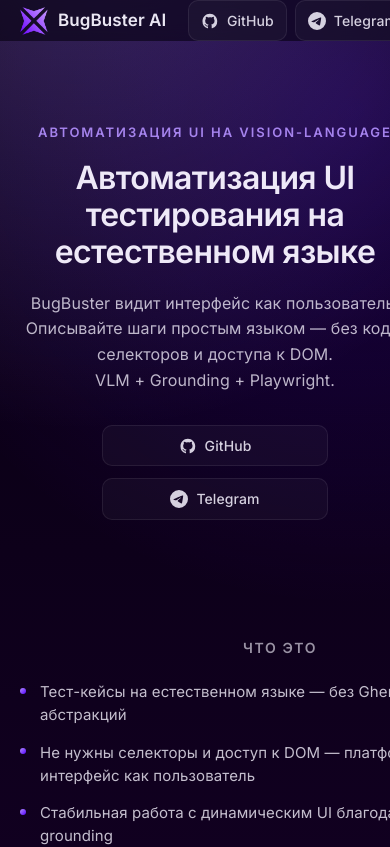
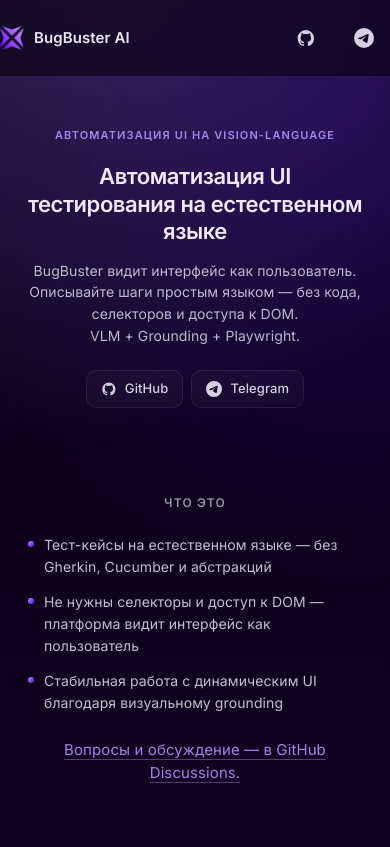
Before and after one commit to BugBuster-AI/landing, a React (Vite) app: page / in a window 390 px wide. Shown: the top 847 px of the page. Built offline with nearby package versions, Linux system fonts and the light colour scheme.

Commit message:
Refactor CSS for landing page and main styles, adjusting widths, overflow properties, and adding responsive design elements for improved layout and accessibility.

```diff
--- a/src/index.css
+++ b/src/index.css
@@ -51,14 +51,17 @@
 
 #root {
   width: 100%;
+  min-width: 0;
   min-height: 100svh;
   display: flex;
   flex-direction: column;
   box-sizing: border-box;
 }
 
+html,
 body {
   margin: 0;
+  overflow-x: hidden;
 }
 
 h1,
@@ -86,6 +89,13 @@
     font-size: 20px;
   }
 }
+
+/* Override for landing page sections - loaded after landing.css */
+.lp-aboutTitle {
+  text-align: center !important;
+  display: block;
+  width: 100%;
+}
 p {
   margin: 0;
 }
--- a/src/landing/landing.css
+++ b/src/landing/landing.css
@@ -8,10 +8,11 @@
 }
 
 .lp-container {
-  width: 720px;
-  max-width: 100%;
+  width: 100%;
+  max-width: 720px;
   margin: 0 auto;
   padding: 0 24px;
+  box-sizing: border-box;
 }
 
 .lp-main {
@@ -58,12 +59,37 @@
   font-size: 17px;
   font-weight: 600;
   color: rgba(247, 243, 255, 0.95);
+  white-space: nowrap;
 }
 
 .lp-headerLinks {
   display: flex;
   align-items: center;
   gap: 8px;
+}
+
+.lp-headerLinks .lp-iconLink {
+  padding: 6px;
+  min-width: 36px;
+  min-height: 36px;
+  justify-content: center;
+  border: none;
+  background: transparent;
+}
+
+.lp-headerLinks .lp-iconLink:hover {
+  border: none;
+  background: rgba(180, 144, 255, 0.1);
+}
+
+.lp-headerLinks .lp-iconLink span {
+  display: none;
+}
+
+.lp-headerLinks .lp-iconLink-svg {
+  width: 22px;
+  height: 22px;
+  margin: 0;
 }
 
 /* Icon links */
@@ -108,6 +134,7 @@
 .lp-heroCopy {
   max-width: 540px;
   margin: 0 auto;
+  min-width: 0;
 }
 
 .lp-kicker {
@@ -117,6 +144,8 @@
   text-transform: uppercase;
   color: rgba(180, 144, 255, 0.9);
   margin-bottom: 16px;
+  overflow-wrap: break-word;
+  word-wrap: break-word;
 }
 
 .lp-h1 {
@@ -126,6 +155,8 @@
   margin: 0 0 20px;
   color: var(--text-h);
   font-weight: 600;
+  overflow-wrap: break-word;
+  word-wrap: break-word;
 }
 
 .lp-lead {
@@ -133,6 +164,8 @@
   line-height: 1.6;
   color: rgba(247, 243, 255, 0.75);
   margin: 0 0 32px;
+  overflow-wrap: break-word;
+  word-wrap: break-word;
 }
 
 .lp-leadStack {
@@ -160,8 +193,11 @@
 
 .lp-aboutInner {
   max-width: 520px;
+  width: 100%;
   margin: 0 auto;
   text-align: center;
+  min-width: 0;
+  overflow: hidden;
 }
 
 .lp-aboutTitle {
@@ -171,30 +207,40 @@
   text-transform: uppercase;
   color: rgba(247, 243, 255, 0.6);
   margin: 0 0 24px;
+  text-align: center;
 }
 
 .lp-aboutList {
   list-style: none;
   padding: 0;
-  margin: 0;
+  margin: 0 auto;
   display: flex;
   flex-direction: column;
   gap: 14px;
-  text-align: left;
+  text-align: center;
+  max-width: 100%;
+  width: 100%;
+  min-width: 0;
 }
 
 .lp-aboutList li {
   position: relative;
-  padding-left: 20px;
+  padding: 0 0 0 24px;
   font-size: 15px;
   line-height: 1.55;
   color: rgba(247, 243, 255, 0.78);
+  overflow-wrap: break-word;
+  word-wrap: break-word;
+  word-break: break-word;
+  text-align: left;
+  max-width: 100%;
+  box-sizing: border-box;
 }
 
 .lp-aboutList li::before {
   content: '';
   position: absolute;
-  left: 0;
+  left: 8px;
   top: 0.5em;
   width: 6px;
   height: 6px;
@@ -249,30 +295,178 @@
 
 @media (max-width: 640px) {
   .lp-container {
-    padding: 0 20px;
+    padding: 0 24px;
+  }
+
+  .lp-heroInner,
+  .lp-aboutInner {
+    min-width: 0;
+  }
+
+  .lp-headerInner {
+    padding: 12px 0;
+    gap: 12px;
+    flex-wrap: nowrap;
+    min-width: 0;
+  }
+
+  .lp-logoLink {
+    min-width: 0;
+    flex-shrink: 0;
+  }
+
+  .lp-logoIcon {
+    height: 24px;
+    width: 24px;
+  }
+
+  .lp-logoText {
+    font-size: 15px;
+    overflow: hidden;
+    text-overflow: ellipsis;
+    max-width: 120px;
+  }
+
+  .lp-headerLinks {
+    gap: 6px;
+    flex-shrink: 0;
+  }
+
+  .lp-headerLinks .lp-iconLink {
+    padding: 6px;
+    min-width: 40px;
+    min-height: 40px;
+  }
+
+  .lp-headerLinks .lp-iconLink-svg {
+    width: 20px;
+    height: 20px;
+  }
+
+  .lp-section {
+    padding: 48px 0;
+  }
+
+  .lp-hero {
+    padding-top: 48px;
+    padding-bottom: 56px;
+  }
+
+  .lp-kicker {
+    font-size: 11px;
+    letter-spacing: 0.1em;
+    white-space: normal;
+    word-break: break-word;
   }
 
   .lp-h1 {
-    font-size: 32px;
+    font-size: 22px;
+    line-height: 1.25;
+    margin: 0 0 14px;
   }
 
   .lp-lead {
-    font-size: 16px;
+    font-size: 14px;
+    line-height: 1.55;
+    margin: 0 0 24px;
+  }
+
+  .lp-leadStack {
+    white-space: normal;
   }
 
   .lp-heroLinks {
-    flex-direction: column;
+    flex-direction: row;
+    flex-wrap: wrap;
+    justify-content: center;
+    gap: 8px;
   }
 
   .lp-heroLinks .lp-iconLink {
-    width: 100%;
-    max-width: 200px;
-    justify-content: center;
+    min-width: auto;
+    padding: 6px 14px;
+    font-size: 13px;
+  }
+
+  .lp-heroLinks .lp-iconLink-svg {
+    width: 16px;
+    height: 16px;
+  }
+
+  .lp-about {
+    padding-top: 32px;
+    padding-bottom: 48px;
+  }
+
+  .lp-aboutTitle {
+    font-size: 12px;
+    letter-spacing: 0.1em;
+  }
+
+  .lp-aboutList {
+    min-width: 0;
+  }
+
+  .lp-aboutList li {
+    font-size: 14px;
+    padding-left: 20px;
+  }
+
+  .lp-aboutList li::before {
+    left: 4px;
+  }
+
+  .lp-footer {
+    padding: 16px 0 32px;
   }
 
   .lp-footerInner {
     flex-direction: column;
     align-items: center;
+    gap: 12px;
+  }
+
+  .lp-footerText {
+    font-size: 12px;
+    text-align: center;
+  }
+
+  .lp-footerLinks .lp-iconLink {
+    padding: 6px 10px;
+    font-size: 13px;
+  }
+}
+
+@media (max-width: 380px) {
+  .lp-container {
+    padding: 0 16px;
+  }
+
+  .lp-logoText {
+    font-size: 14px;
+  }
+
+  .lp-h1 {
+    font-size: 20px;
+    line-height: 1.3;
+  }
+
+  .lp-kicker {
+    font-size: 10px;
+  }
+
+  .lp-lead {
+    font-size: 13px;
+  }
+
+  .lp-heroLinks .lp-iconLink {
+    padding: 6px 14px;
+    font-size: 13px;
+  }
+
+  .lp-heroLinks .lp-iconLink-svg {
+    width: 16px;
+    height: 16px;
   }
 }
 
```
